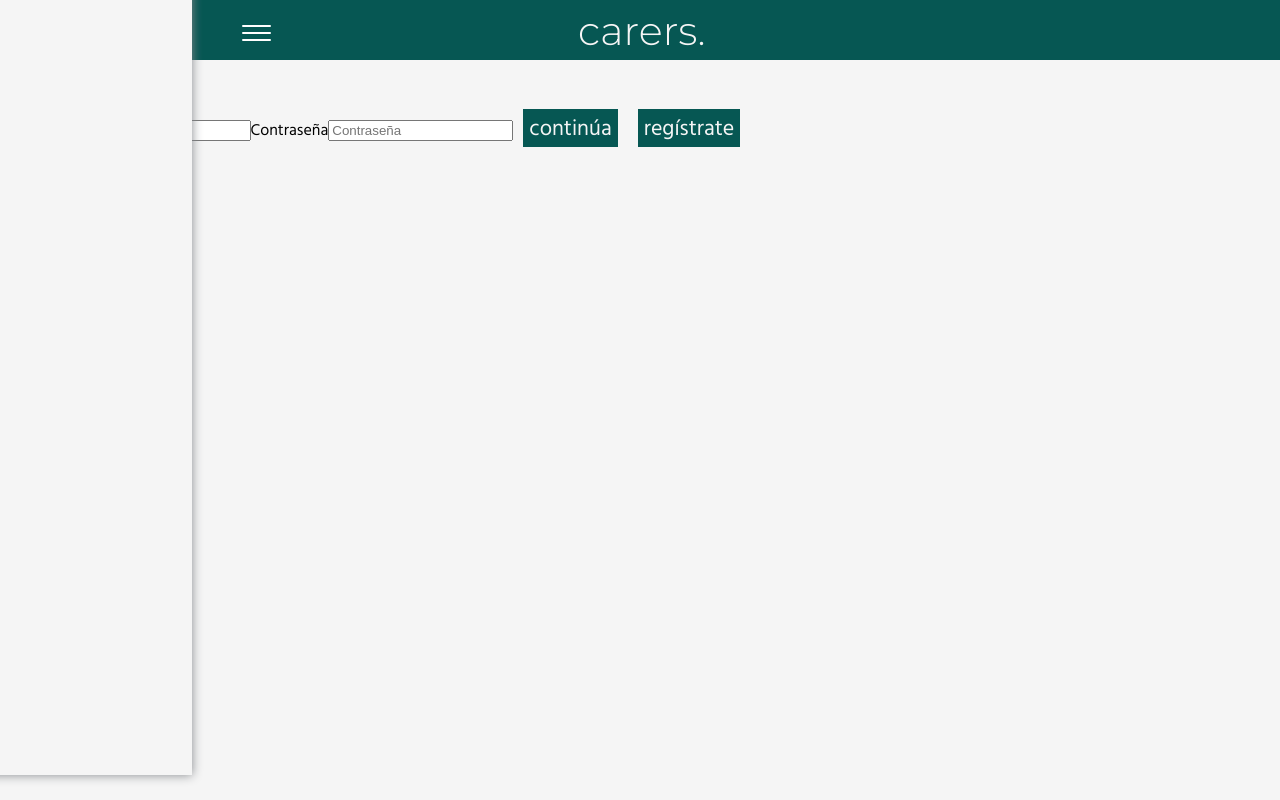
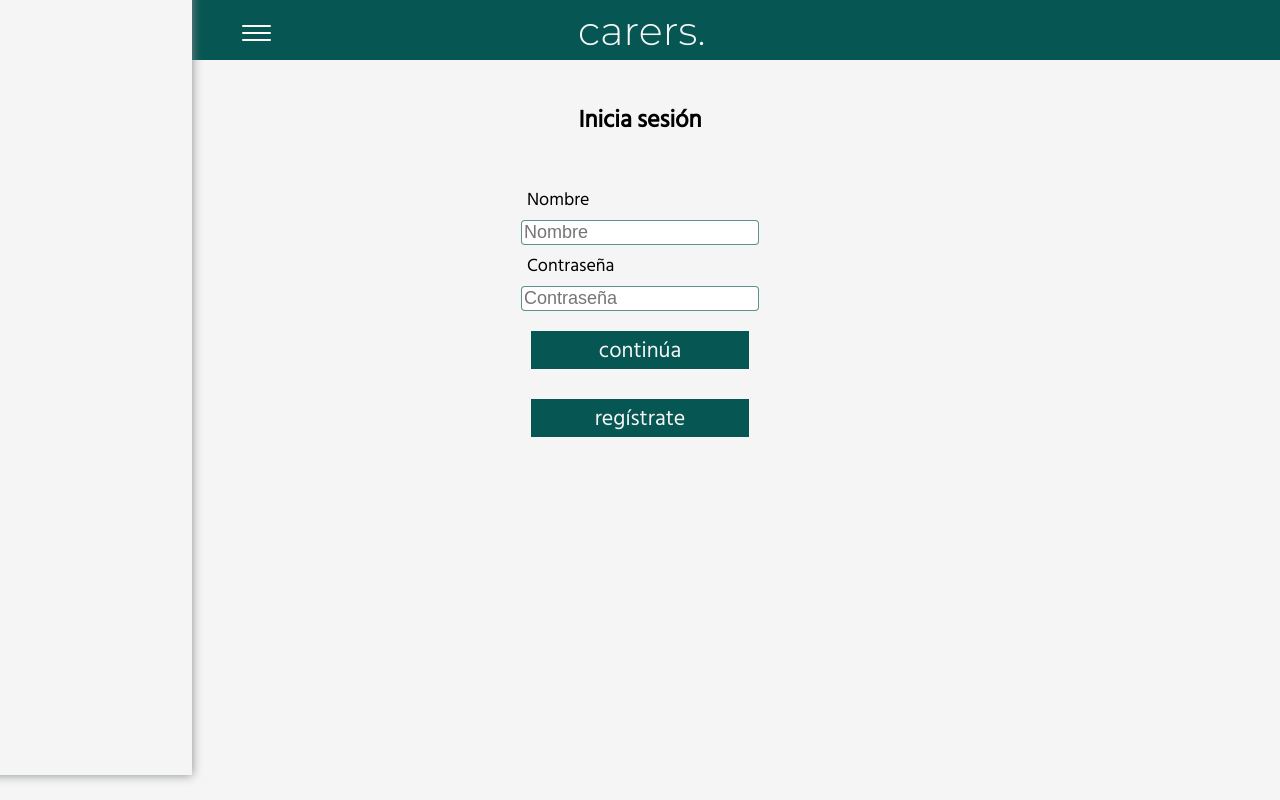
Before and after one commit to Danigury/Final-project-front-carers, a React (Create React App) app: page /login in a window 1280 px wide. Built offline with nearby package versions, Linux system fonts and the light colour scheme; no server answers.

Commit message:
Style applied to form login and register

```diff
--- a/package.json
+++ b/package.json
@@ -14,7 +14,6 @@
     "axios": "^0.24.0",
     "faker": "^5.5.3",
     "jwt-decode": "^3.1.2",
-    "leaflet": "^1.7.1",
     "morgan": "^1.10.0",
     "msw": "^0.35.0",
     "prop-types": "^15.7.2",
--- a/src/App.scss
+++ b/src/App.scss
@@ -9,5 +9,4 @@ body {
   font-family: "Hind Siliguri", sans-serif;
   margin-top: 60px;
   background-color: #f5f5f5;
-  padding: 0 10px 0 10px;
 }
--- a/src/components/FormCreate/FormCreate.js
+++ b/src/components/FormCreate/FormCreate.js
@@ -2,6 +2,7 @@ import { useState } from "react";
 import { useNavigate } from "react-router";
 import useLocations from "../../hooks/useLocations";
 import Button from "../Button/Button";
+import "./FormCreate.scss";
 
 const FormCreate = () => {
   const initialDataLocation = {
@@ -130,7 +131,8 @@ const FormCreate = () => {
   };
   return (
     <>
-      <h2 className="title">añadir</h2>
+      <div className="form-container">
+        <h2 className="title">crear localización</h2>
         <div>
           <form
             className="form-create"
@@ -153,6 +155,7 @@ const FormCreate = () => {
 
             <label htmlFor="name" className="labels">
               Introduce el nombre de la localización
+            </label>
             <input
               type="text"
               id="name"
@@ -162,10 +165,10 @@ const FormCreate = () => {
               required
               onChange={changeLocation}
             ></input>
-          </label>
 
             <label htmlFor="address.street" className="labels">
               Introduce la dirección
+            </label>
             <input
               type="text"
               id="street"
@@ -175,9 +178,9 @@ const FormCreate = () => {
               required
               onChange={changeLocation}
             ></input>
-          </label>
             <label htmlFor="postcode" className="labels">
               Introduce el código postal
+            </label>
             <input
               type="text"
               id="postcode"
@@ -187,9 +190,9 @@ const FormCreate = () => {
               required
               onChange={changeLocation}
             ></input>
-          </label>
             <label htmlFor="longitude" className="labels">
               Coordenadas - Introduce la longitud
+            </label>
             <input
               type="number"
               id="longitude"
@@ -199,9 +202,9 @@ const FormCreate = () => {
               required
               onChange={changeLocation}
             ></input>
-          </label>
             <label htmlFor="latitude" className="labels">
               Coordenadas - Introduce la latitud
+            </label>
             <input
               type="number"
               id="latitude"
@@ -211,9 +214,9 @@ const FormCreate = () => {
               required
               onChange={changeLocation}
             ></input>
-          </label>
             <label htmlFor="phonenumber" className="labels">
               Teléfono de contacto
+            </label>
             <input
               type="text"
               id="phonenumber"
@@ -223,9 +226,9 @@ const FormCreate = () => {
               required
               onChange={changeLocation}
             ></input>
-          </label>
             <label htmlFor="capacity" className="labels">
               Introduce el aforo disponible
+            </label>
             <input
               type="number"
               id="capacity"
@@ -235,25 +238,27 @@ const FormCreate = () => {
               required
               onChange={changeLocation}
             ></input>
-          </label>
+            <div className="buttonbox">
               <button
                 type="submit"
-            className="button-login"
+                className="button-volver"
                 disabled={disableButton}
               >
                 crear
               </button>
-        </form>
-      </div>
-      <div>
               <Button
                 text="+ localizaciones"
                 className="button-volver"
                 actionOnClick={() => goToLocationsPage()}
               />
+            </div>
+          </form>
+        </div>
+        <div>
           <p className="register-message">
             {feedback === true ? "Localización añadida a la base de datos" : ""}
           </p>
+        </div>
       </div>
     </>
   );
--- /dev/null
+++ b/src/components/FormCreate/FormCreate.scss
@@ -0,0 +1,24 @@
+.form-container {
+  display: flex;
+  align-items: center;
+  flex-direction: column;
+  .form-create {
+    display: flex;
+    flex-direction: column;
+  }
+}
+
+.title {
+  font-size: 18px;
+  margin: 10px;
+}
+label {
+  font-size: 16px;
+  margin: 5px;
+}
+input {
+  font-size: 15px;
+}
+select {
+  font-size: 16px;
+}
--- a/src/components/FormLogin/FormLogin.js
+++ b/src/components/FormLogin/FormLogin.js
@@ -2,6 +2,7 @@ import { useEffect, useState } from "react";
 import { useSelector } from "react-redux";
 import { useNavigate } from "react-router";
 import useUser from "../../hooks/useUser";
+import "./FormLogin.scss";
 
 const FormLogin = () => {
   const initialUser = {
@@ -38,15 +39,17 @@ const FormLogin = () => {
 
   return (
     <>
-      <h2 className="login__title">inicia sesión</h2>
+      <div className="form-container__login">
+        <h2 className="login__title">Inicia sesión</h2>
         <form
           className="form-login"
           noValidate
           autoComplete="off"
           onSubmit={onSubmit}
         >
-        <label htmlFor="username" className="labels">
+          <label htmlFor="username" className="label-login">
             Nombre
+          </label>
           <input
             placeholder="Nombre"
             type="text"
@@ -55,9 +58,9 @@ const FormLogin = () => {
             value={dataUser.name}
             onChange={changeUser}
           />
+          <label htmlFor="password" className="label-login">
+            Contraseña
           </label>
-        <label htmlFor="password" className="labels">
-          Contraseña
           <input
             placeholder="Contraseña"
             type="password"
@@ -66,14 +69,14 @@ const FormLogin = () => {
             onChange={changeUser}
             className="form-login__input"
           />
-        </label>
-        <button type="submit" className="button-login">
+          <button type="submit" className="button button-login">
             continúa
           </button>
           <button className="button-register" onClick={goToRegisterPage}>
             regístrate
           </button>
         </form>
+      </div>
     </>
   );
 };
--- a/src/components/FormLogin/FormLogin.scss
+++ b/src/components/FormLogin/FormLogin.scss
@@ -1,3 +1,39 @@
-.labels {
-  background-color: white;
+.form-container__login {
+  display: flex;
+  align-items: center;
+  flex-direction: column;
+  text-align: center;
 }
+
+.login__title {
+  display: flex;
+  flex-direction: column;
+  margin-top: 5vh;
+}
+.form-login {
+  display: flex;
+  flex-direction: column;
+  margin-top: 5vh;
+  text-align: left;
+}
+
+.label-login {
+  font-size: 18px;
+  margin: 6px;
+}
+
+.form-login__input {
+  font-size: 18px;
+  border: 1px solid #065753a6;
+  border-radius: 4px;
+}
+
+button {
+  margin-top: 20px;
+}
+
+.button-continuar {
+  background: none;
+  color: #065753;
+  border: solid 1px;
+}
--- a/src/components/FormRegister/FormRegister.js
+++ b/src/components/FormRegister/FormRegister.js
@@ -1,7 +1,6 @@
 import "./FormRegister.scss";
 import { useState } from "react";
 import useUser from "../../hooks/useUser";
-import { useSelector } from "react-redux";
 import { useNavigate } from "react-router";
 
 const FormRegister = () => {
@@ -14,18 +13,13 @@ const FormRegister = () => {
 
   const [dataUser, setDataUser] = useState(initialDataUser);
 
-  const isAuth = useSelector(({ user }) => user.isAuthenticated);
   const navigate = useNavigate();
   const { registerUser } = useUser();
-  const [feedback, setFeedBack] = useState(false);
 
   const onSubmit = async (event) => {
     event.preventDefault();
     registerUser(dataUser);
     navigate("/login");
-    if (isAuth) {
-      setFeedBack(true);
-    }
   };
 
   const changeUser = (event) => {
@@ -37,16 +31,10 @@ const FormRegister = () => {
 
   return (
     <>
-      {feedback === true ? (
-        <h2 className="login__title">
-          Bienvenida/o a carers. ya puedes utilizar la aplicación
-        </h2>
-      ) : (
-        <h2 className="login__title">
+      <div className="form-container">
+        <h2 className="register__title">
           Para utilizar carers. debes estar registrada/o.
         </h2>
-      )}
-
         <form
           className="form-register"
           noValidate
@@ -55,6 +43,7 @@ const FormRegister = () => {
         >
           <label htmlFor="username" className="labels">
             Introduce tu nombre
+          </label>
           <input
             type="text"
             id="username"
@@ -64,10 +53,9 @@ const FormRegister = () => {
             required
             onChange={changeUser}
           ></input>
-        </label>
-
           <label htmlFor="password" className="labels">
             Introduce una contraseña
+          </label>
           <input
             type="password"
             id="password"
@@ -77,11 +65,11 @@ const FormRegister = () => {
             required
             onChange={changeUser}
           ></input>
-        </label>
           <button type="submit" className="button-login">
             continúa
           </button>
         </form>
+      </div>
     </>
   );
 };
--- a/src/components/FormRegister/FormRegister.scss
+++ b/src/components/FormRegister/FormRegister.scss
@@ -0,0 +1,31 @@
+.form-container {
+  display: flex;
+  align-items: center;
+  flex-direction: column;
+  text-align: center;
+}
+
+.register__title {
+  font-size: 20px;
+  margin-top: 20px;
+}
+
+.form-register {
+  display: flex;
+  flex-direction: column;
+  margin-top: 5vh;
+  text-align: left;
+}
+
+.labels {
+  font-size: 18px;
+  margin: 6px;
+}
+.form-register__input {
+  font-size: 18px;
+  border: 1px solid #065753a6;
+  border-radius: 4px;
+}
+button {
+  margin-top: 20px;
+}
--- a/src/components/LocationDetail/LocationDetail.js
+++ b/src/components/LocationDetail/LocationDetail.js
@@ -8,7 +8,6 @@ const LocationDetail = ({ location, agenda }) => {
   const goToLocationsPage = () => {
     navigate(`/location/`);
   };
-
   const { loadCurrentLocation, deleteLocation } = useLocations();
   const onDeleteLocation = (id, location) => {
     deleteLocation(id, location);
@@ -24,9 +23,9 @@ const LocationDetail = ({ location, agenda }) => {
       <div className="locationBox-detail__text">
         <h2 className="text-name">{location.name}</h2>
         <p className="text text-type">{location.type}</p>
-        <p className="text text-address">{location.address.street}</p>
+        <p className="text text-address">{location.address?.street}</p>
         <p className="text text-address__postcode">
-          {location.address.postcode}
+          {location.address?.postcode}
         </p>
         <p className="text text-phonenumber">{location.phonenumber}</p>
         <p className="text text-capacity">
@@ -37,7 +36,7 @@ const LocationDetail = ({ location, agenda }) => {
           title="map"
           width="300"
           height="250"
-          src={`https://www.openstreetmap.org/export/embed.html?bbox=${location.address.coordinates.longitude}%2C${location.address.coordinates.latitude}&amp;layer=mapnik`}
+          src={`https://www.openstreetmap.org/export/embed.html?bbox=${location.address?.coordinates?.longitude}%2C${location.address?.coordinates?.latitude}&amp;layer=mapnik`}
         ></iframe>
         <div className="locationBox-detail__buttons">
           <Button
--- a/src/pages/LocationDetailPage/LocationDetailPage.js
+++ b/src/pages/LocationDetailPage/LocationDetailPage.js
@@ -1,15 +1,17 @@
+import { useEffect } from "react";
 import { useParams } from "react-router";
 import LocationDetail from "../../components/LocationDetail/LocationDetail";
 import useLocations from "../../hooks/useLocations";
 
 const LocationDetailPage = () => {
-  const { locations } = useLocations();
+  const { location, loadCurrentLocation } = useLocations();
   const { id } = useParams();
-  const locationFiletered = locations?.filter((e) => e.id === id);
-
+  useEffect(() => {
+    loadCurrentLocation(id);
+  }, [loadCurrentLocation, id]);
   return (
     <div className="location-detail-box">
-      <LocationDetail location={locationFiletered[0]} />
+      <LocationDetail location={location} />
     </div>
   );
 };
```
Also changed, not shown: 1 other file (tests, documents, lock files or other folders). Lines whose indentation alone changed are shown as unchanged.
